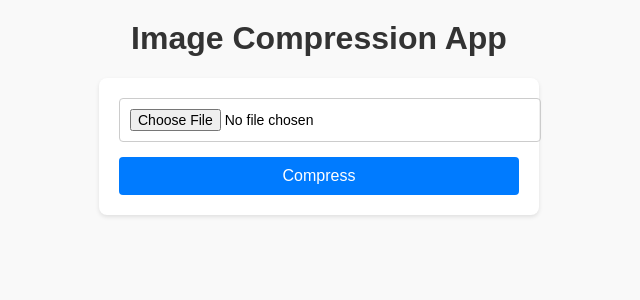
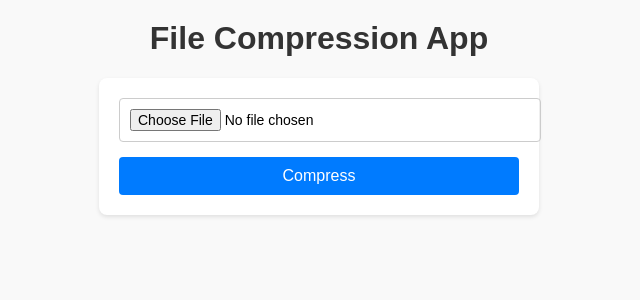
Before and after one commit to Saad-000/mini_project, a Flask app: page / in a window 1280 px wide. Shown: the top 300 px of the page, without its empty margins (321-961 px from the left). Run offline with Flask 3, Linux system fonts and the light colour scheme.

Commit message:
Update index.html

```diff
--- a/templates/index.html
+++ b/templates/index.html
@@ -3,7 +3,7 @@
 <head>
     <meta charset="UTF-8">
     <meta name="viewport" content="width=device-width, initial-scale=1.0">
-    <title>Image Compression App</title>
+    <title>File Compression App</title>
     <style>
         body {
             font-family: Arial, sans-serif;
@@ -58,7 +58,7 @@
             color: #333;
         }
 
-        img {
+        img, audio, video {
             max-width: 100%;
             height: auto;
             display: block;
@@ -69,20 +69,50 @@
     </style>
 </head>
 <body>
-    <h1>Image Compression App</h1>
+    <h1>File Compression App</h1>
 
     <form action="/compress" method="post" enctype="multipart/form-data">
-        <input type="file" name="file" accept="image/*">
+        <input type="file" name="file" accept="image/*, audio/*, video/*">
         <button type="submit">Compress</button>
     </form>
 
-    {% if original_image %}
-        <h2>Original Image: {{ original_image }}</h2>
-        <img src="{{ url_for('static', filename='uploads/' + original_image) }}" alt="Original Image">
+    {% if original_file %}
+        <h2>Original File: {{ original_file }}</h2>
 
-         {% if compressed_image %}
-            <h2>Compressed Image: {{ compressed_image }}</h2>
-            <img src="{{ url_for('static', filename='uploads/' + compressed_image) }}" alt="Compressed Image">
+        {% if original_file.endswith(('.jpg', '.jpeg', '.png')) %}
+            <img src="{{ url_for('static', filename='uploads/' + original_file) }}" alt="Original Image">
+
+        {% elif original_file.endswith(('.mp3', '.wav')) %}
+            <audio controls>
+                <source src="{{ url_for('static', filename='uploads/' + original_file) }}" type="audio/mpeg">
+                Your browser does not support the audio tag.
+            </audio>
+
+        {% elif original_file.endswith(('.mp4', '.webm', '.ogg')) %}
+            <video controls>
+                <source src="{{ url_for('static', filename='uploads/' + original_file) }}" type="video/mp4">
+                Your browser does not support the video tag.
+            </video>
+        {% endif %}
+
+         {% if compressed_file %}
+            <h2>Compressed File: {{ compressed_file }}</h2>
+
+            {% if compressed_file.endswith(('.jpg', '.jpeg', '.png')) %}
+                <img src="{{ url_for('static', filename='uploads/' + compressed_file) }}" alt="Compressed Image">
+
+            {% elif compressed_file.endswith(('.mp3', '.wav')) %}
+                <audio controls>
+                    <source src="{{ url_for('static', filename='uploads/' + compressed_file) }}" type="audio/mpeg">
+                    Your browser does not support the audio tag.
+                </audio>
+
+            {% elif compressed_file.endswith(('.mp4', '.webm', '.ogg')) %}
+                <video controls>
+                    <source src="{{ url_for('static', filename='uploads/' + compressed_file) }}" type="video/mp4">
+                    Your browser does not support the video tag.
+                </video>
+            {% endif %}
 
             {% if compression_ratio is not none %}
                 <h2>Compression Ratio: {{ compression_ratio | round(2) }}%</h2>
```
